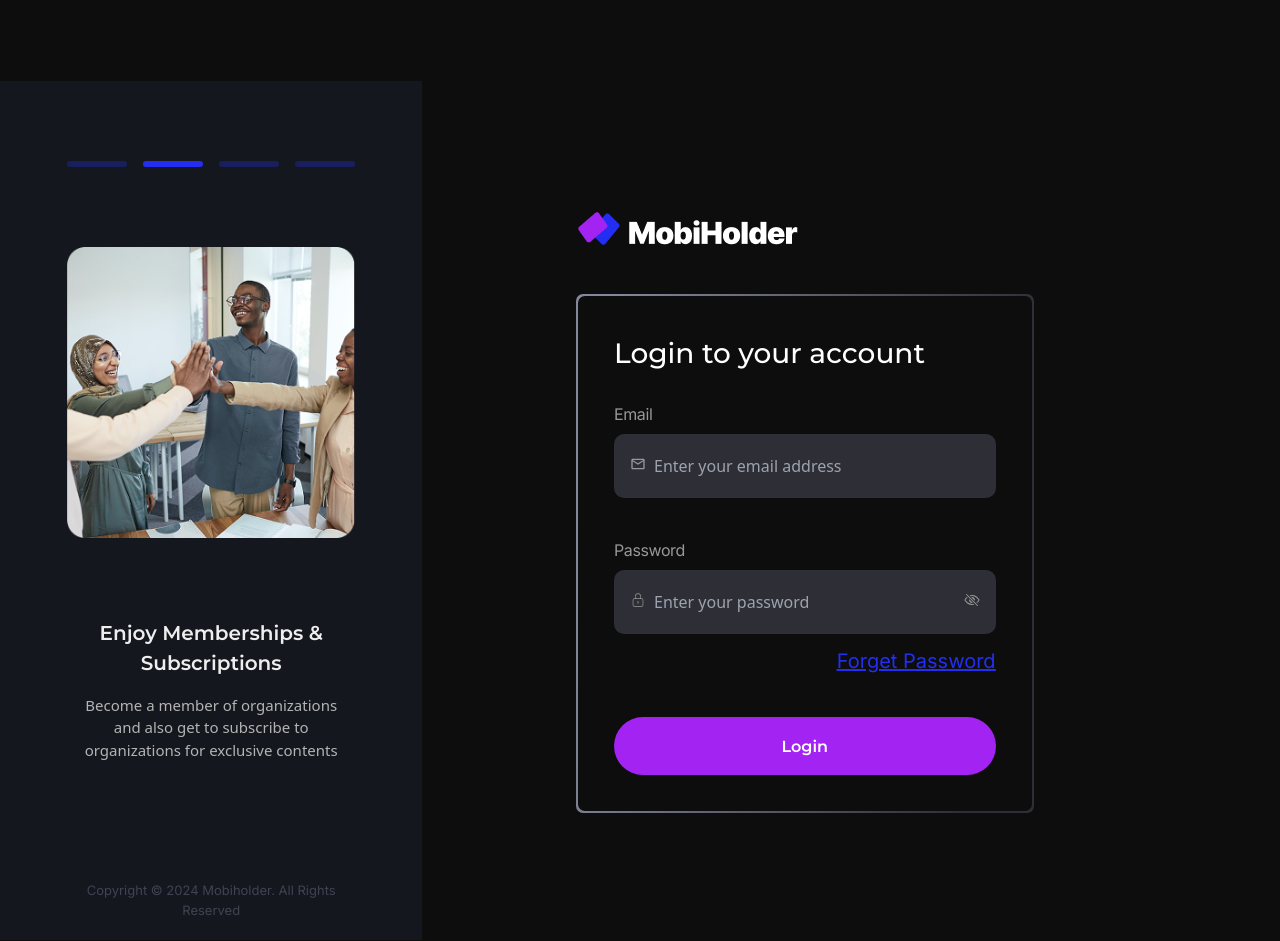
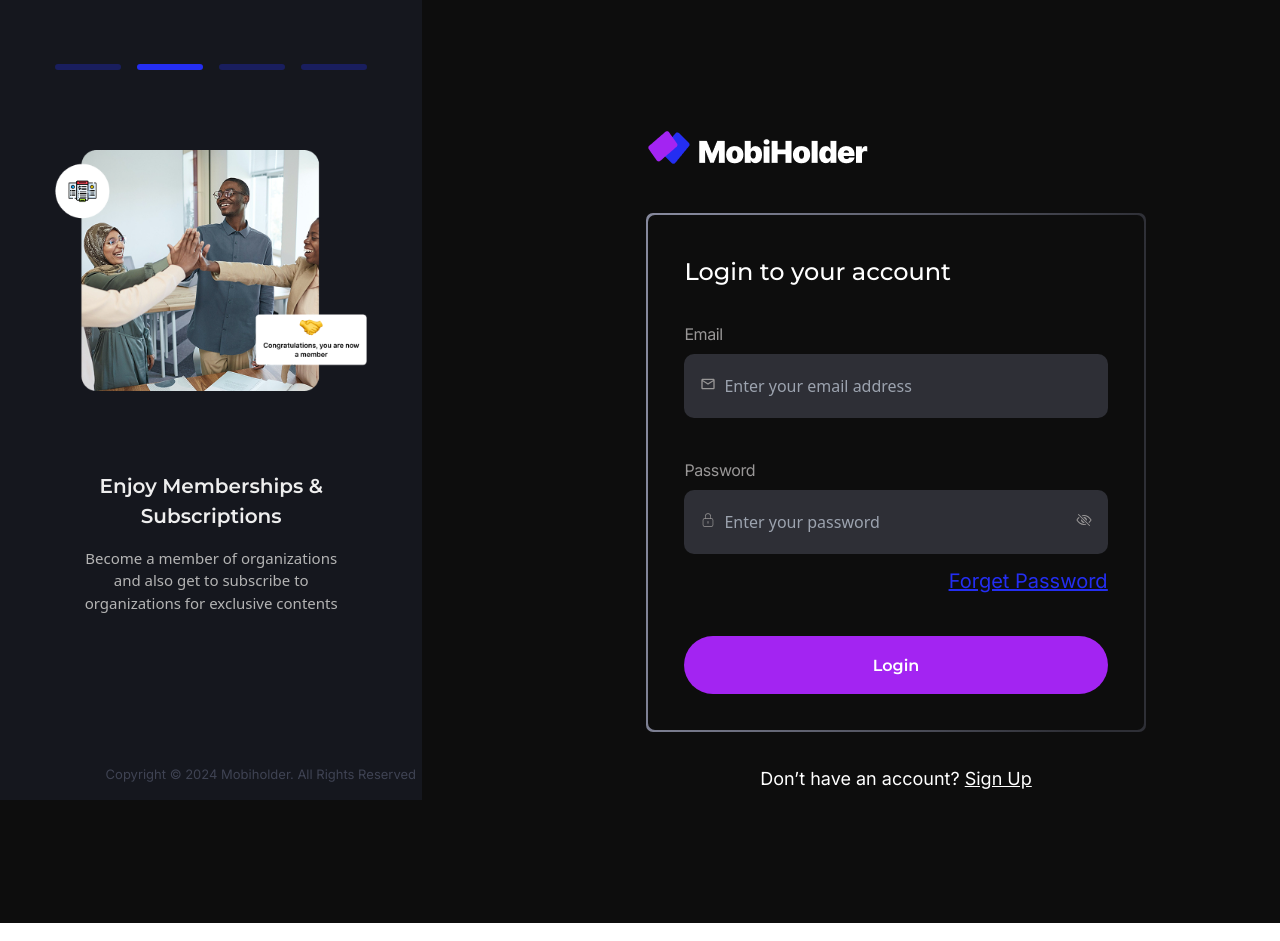
Before and after one commit to kelechi-aims/mobiholder-clone, a React (Vite) app: page /login in a window 1280 px wide. Built offline with nearby package versions, Linux system fonts and the light colour scheme; a web font is replaced by a local one.

Commit message:
checking responsiveness

```diff
--- a/src/components/signupslider/SignUpSlider.jsx
+++ b/src/components/signupslider/SignUpSlider.jsx
@@ -9,13 +9,13 @@ const SignUpSlider = () => {
       setCurrentslider((prevSlider) =>
         prevSlider === signupslider.length - 1 ? 0 : prevSlider + 1
       );
-    }, 5000);
+    }, 3000);
 
     return () => clearInterval(interval);
   }, [signupslider.length]);
 
   return (
-    <div className="bg-[#15171e] pt-20 pb-5 px-[67px]">
+    <div className="bg-[#15171e] pt-16 pb-4 px-[55px] h-screen relative">
       <div className="flex gap-4 justify-between">
         {signupslider.map((_, index) => (
           <div
@@ -25,13 +25,13 @@ const SignUpSlider = () => {
         ))}
       </div>
 
-      <div className="pt-20 flex flex-col justify-center items-center">
+      <div className="pt-20 flex flex-col justify-between items-center ">
         <img
           src={signupslider[currentSlider].img}
           alt={signupslider[currentSlider].alt}
-          className="pb-20"
+          className="pb-20 h-[50%] w-full"
         />
-        <div className="w-[90%] text-center flex flex-col justify-center items-center">
+        <div className="lg:w-[95%] xl:w-[90%] text-center flex flex-col justify-center items-center">
           <h3 className="w-[90%] text-[#eeeeee] font-montserrat font-semibold text-[20px] xll:text-[24px] 2xl:text-[28px] mb-4">
             {signupslider[currentSlider].title}
           </h3>
@@ -39,12 +39,12 @@ const SignUpSlider = () => {
             {signupslider[currentSlider].desc}
           </p>
         </div>
-        <footer>
-          <p className="font-inter text-[13px] mt-[120px] text-[#3f4353] text-center">
-            Copyright © 2024 Mobiholder. All Rights Reserved
-          </p>
-        </footer>
       </div>
+      <footer className="absolute bottom-4 left-[25%]">
+        <p className="font-inter lg:text-[11px] xl:text-[13px] pt- xl:pt-[120px] text-[#3f4353] text-center">
+          Copyright © 2024 Mobiholder. All Rights Reserved
+        </p>
+      </footer>
     </div>
   );
 };
--- a/src/pages/login/Login.jsx
+++ b/src/pages/login/Login.jsx
@@ -2,32 +2,33 @@ import { MdOutlineEmail } from "react-icons/md";
 import { CiLock } from "react-icons/ci";
 import { IoEyeOffOutline } from "react-icons/io5";
 import SignUpSlider from "../../components/signupslider/SignUpSlider";
-import { IoMdArrowDropdown } from "react-icons/io";
 import { Link } from "react-router-dom";
 
 const Login = () => {
   return (
-    <div className="bg-[#0d0d0d] pt-[80.5px]">
-      <div className="container max-w-full flex justify-between">
-        <div className="w-[33%]">
+    <div className="bg-[#0d0d0d]">
+      <div className="container max-w-full flex justify-between min-h-screen">
+        <div className="hidden lg:block lg:w-[40%] xl:w-[33%] fixed overflow-hidden">
           <SignUpSlider />
         </div>
-        <div className="py-32 w-[55%]">
+        <div className="w-full flex items-center justify-center min-h-screen xl:py-32 lg:w-[60%] lg:ml-[40%]">
           <div className="flex justify-center flex-col w-[65%]">
-            <div className="mb-12">
-              <img src="/images/logo.png" alt="mobiholder logo" />
+            <div className="pb-12">
+              <Link to="/">
+                <img src="/images/logo.png" alt="mobiholder logo" />
+              </Link>
             </div>
             <div className="relative p-[2px] bg-signup-bdr rounded-[7px]">
               <div className=" bg-[#0d0d0d] rounded-[7px] ">
                 <form className="p-9">
-                  <h3 className="font-montserrat font-medium text-[28px] leading-[42.7px] tracking-[-3%] text-[#ffffff] mb-7">
+                  <h3 className="font-montserrat font-medium text-[20px] lg:text-[22px] xl:text-[24px] xll:text-[28px] leading-[42.7px] tracking-[-3%] text-[#ffffff] mb-7">
                     Login to your account
                   </h3>
 
                   <div className="mb-10">
                     <label
                       htmlFor="username"
-                      className={`mb-2 block font-inter font-normal text-lg tracking-tight text-[#999797] focus:outline-none
+                      className={`mb-2 block font-inter font-normal text-lg lg:text-[16px] tracking-tight text-[#999797] focus:outline-none
                         xl:text-base
                         2xl:text-lg`}
                     >
@@ -50,7 +51,7 @@ const Login = () => {
                   <div className="mb-3">
                     <label
                       htmlFor="password"
-                      className={`mb-2 block font-inter font-normal text-lg tracking-tight text-[#999797] focus:outline-none
+                      className={`mb-2 block font-inter font-normal text-lg lg:text-[16px] tracking-tight text-[#999797] focus:outline-none
                         xl:text-base
                         2xl:text-lg`}
                     >
@@ -89,6 +90,14 @@ const Login = () => {
                 </form>
               </div>
             </div>
+            <div className="flex justify-center mt-8">
+              <p className="font-inter font-normal text-[16px] lg:text-[17px] xl:text-[18px] xll:text-[20px] leading-[30.5px] tracking-[3%] text-[#ffffff]">
+                Don’t have an account?{" "}
+                <Link to="/signup" className="underline">
+                  Sign Up
+                </Link>
+              </p>
+            </div>
           </div>
         </div>
       </div>
--- a/src/pages/signup/SignUp.jsx
+++ b/src/pages/signup/SignUp.jsx
@@ -3,11 +3,11 @@ import { Link } from "react-router-dom";
 const SignUp = () => {
   return (
     <div>
-      <div className="bg-[#15171f] py-10 min-h-[100vh]">
+      <div className="bg-[#15171f] py-40 md:py-8 lg:py-10 xl:py-20 min-h-screen">
         <div className="container mx-auto px-8 md:px-0 lg:px-8 xll:px-8 2xl:px-0">
-          <div className="px-20 md:px-2 xl:px-40">
-            <div className="justify-center items-center flex flex-col pb-10 pt-24">
-              <div className="mb-10">
+          <div className="md:px-0 xl:px-40 flex flex-col gap-40 md:gap-16 lg:gap-20">
+            <div className="justify-center items-center flex flex-col gap-16">
+              <div className="">
                 <Link to="/">
                   <img
                     src="/images/logo.png"
@@ -16,12 +16,12 @@ const SignUp = () => {
                   />
                 </Link>
               </div>
-              <p className="font-montserrat font-medium text-[22px] xl:text-[24px] xls:text-[26px] leading-[33.64px] tracking-[-3%] text-[#ffffff]">
+              <p className="font-montserrat font-medium text-[24px] xl:text-[24px] xls:text-[26px] leading-[33.64px] tracking-[-3%] text-[#ffffff]">
                 Welcome! Choose a user type to Sign Up as :
               </p>
             </div>
-            <div className="flex sm:flex-col items-center justify-center md:flex-row md:justify-between gap-24 mb-24">
-              <div className="w-full md:w-[47%]">
+            <div className="flex flex-col items-center justify-center lg:flex-row lg:justify-between gap-24 md:gap-12">
+              <div className="w-[60%] md:w-[65%] lg:w-[47%]">
                 <Link to="/signup/individual">
                   <div className="p-[1px] bg-signup-individual-bg">
                     <div className="bg-[#24152D]">
@@ -42,7 +42,7 @@ const SignUp = () => {
                 </Link>
               </div>
 
-              <div className="w-full md:w-[47%]">
+              <div className="w-[60%] md:w-[65%] lg:w-[47%]">
                 <Link to="/signup/organization">
                   <div className="p-[1px] bg-signup-Organization-bg">
                     <div className="bg-[#15182d]">
@@ -54,16 +54,16 @@ const SignUp = () => {
                   </div>
                   <div className="bg-[#242ef2] rounded-[7px] p-8">
                     <h6 className="font-inter font-semibold text-[24px] leading-[29.05px] text-[#eeeeee] mb-3">
-                      Individual
+                      Organisation
                     </h6>
                     <p className="font-inter font-medium text-[16px] leading-[20.06px] text-[#fefefe]">
-                      This account type is for regular users
+                      This account type is for companies and organizations
                     </p>
                   </div>
                 </Link>
               </div>
             </div>
-            <div className="flex items-center justify-center">
+            <div className="flex items-center justify-center pb-96 md:pb-0">
               <div className="border bg-[#2e2f36] border-[#525151] rounded-full py-6 px-[53px] w-fit ">
                 <p className="font-inter font-normal text-[20px] leading-[100%] tracking-[0%] text-center text-[#ffffff] ">
                   Already have an account ? Proceed to{" "}
--- a/src/pages/signup/SignUpIndividual.jsx
+++ b/src/pages/signup/SignUpIndividual.jsx
@@ -5,15 +5,18 @@ import { Link } from "react-router-dom";
 
 const SignUpIndividual = () => {
   return (
-    <div className="bg-[#0d0d0d] pt-[80.5px]">
-      <div className="container mx-auto px-8 mt-[66px] md:mt-[76px] lg:mt-[100px] xll:px-8 2xl:px-0 xl:mt-[133px] flex justify-between">
-        <div className="w-[40%]">
+    <div className=" w-full h-screen">
+      <div className="flex justify-between bg-[#0d0d0d] h-full">
+        <div className="xl:w-[40%] hidden xl:block fixed">
           <SignUpSlider />
         </div>
-        <div className="py-32">
+        <div className="flex w-full justify-center items-center xl:overflow-y-auto">
+          <div className="flex flex-col xl:py-32 xl:ml-[45%]  ">
             <div>
               <div className="flex justify-between items-center mb-12">
+                <Link to="/">
                   <img src="/images/logo.png" alt="mobiholder logo" />
+                </Link>
                 <button className="font-inter font-light text-[18px] leading-[27.45px] tracking-[-3%] text-[#242ef2] flex gap-4 items-center border bg-[#15182d] border-[#242ef2] rounded-[7px] pr-2 pl-10">
                   Individual <IoMdArrowDropdown />
                 </button>
@@ -204,6 +207,7 @@ const SignUpIndividual = () => {
           </div>
         </div>
       </div>
+    </div>
   );
 };
 
```
Also changed, not shown: public/images/signupslider2.png. Lines whose indentation alone changed are shown as unchanged.
